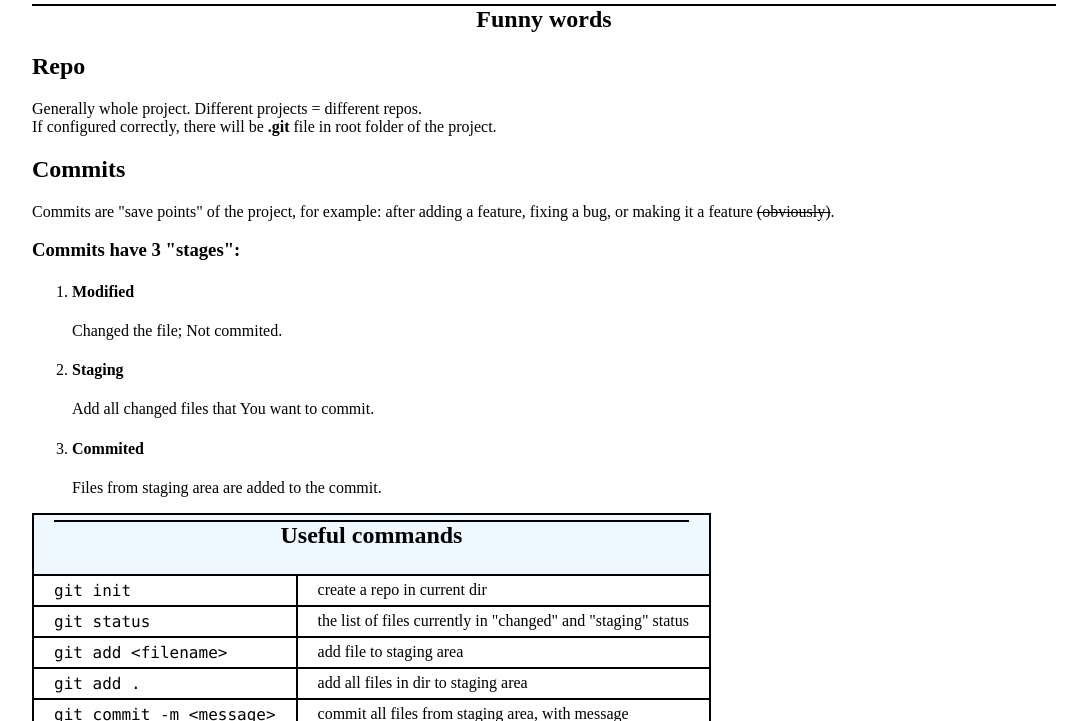
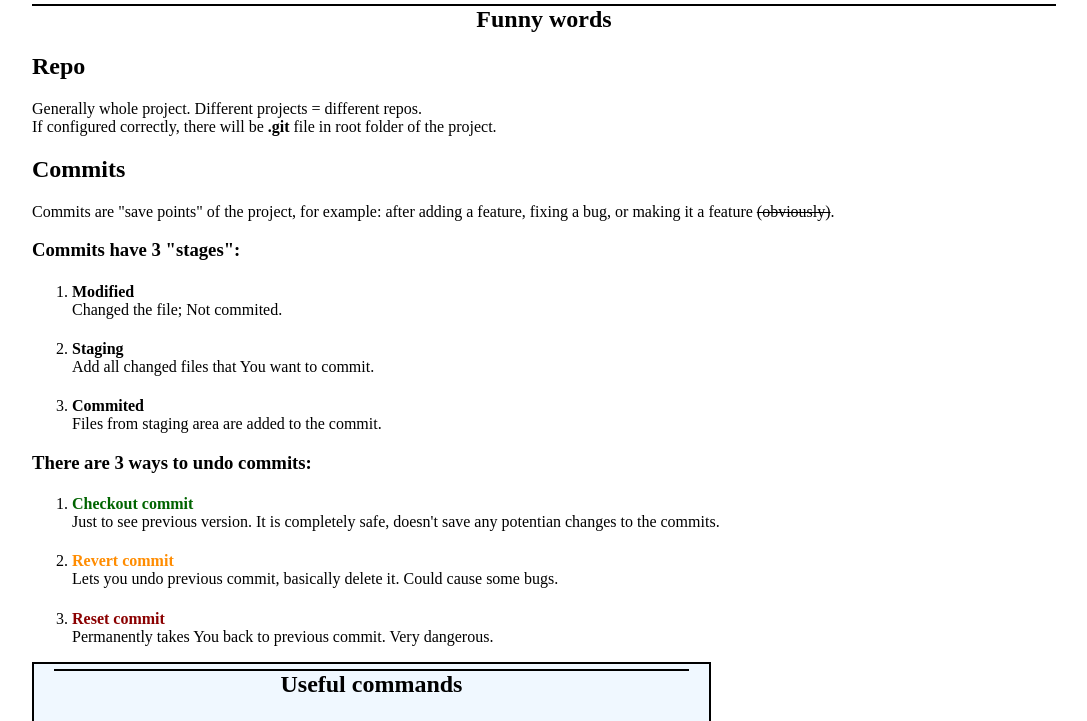
Before and after one commit to blaze26801/learning-git, a plain HTML site: page index.html in a window 1280 px wide. Shown: the part 180-901 px from the top of the page, without its empty margins (96-1183 px from the left). Drawn offline with Linux system fonts and the light colour scheme.

Commit message:
Info about undoing commits

```diff
--- a/index.html
+++ b/index.html
@@ -48,6 +48,27 @@
                         </p>
                     </li>
                 </ol>
+                <h3>There are 3 ways to undo commits:</h3>
+                <ol>
+                    <li>
+                        <h4 id="green">Checkout commit</h4>
+                        <p>
+                            Just to see previous version. It is completely safe, doesn't save any potentian changes to the commits.
+                        </p>
+                    </li>
+                    <li>
+                        <h4 id="orange">Revert commit</h4>
+                        <p>
+                            Lets you undo previous commit, basically delete it. Could cause some bugs.
+                        </p>
+                    </li>
+                    <li>
+                        <h4 id="red">Reset commit</h4>
+                        <p>
+                            Permanently takes You back to previous commit. Very dangerous.
+                        </p>
+                    </li>
+                </ol>
             </p>
         </section>
         <section>
--- a/style.css
+++ b/style.css
@@ -4,7 +4,13 @@ body{
     box-sizing: border-box;
 }
 
+h4{
+    margin-bottom: 0;
+}
 
+li p{
+    margin: 0 0 10px 0;
+}
 
 table{
     border-collapse: collapse;
@@ -42,7 +48,15 @@ table tr:first-child{
     margin-bottom: 10px;
 }
 
-
+#green{
+    color: darkgreen;
+}
+#orange{
+    color: darkorange;
+}
+#red{
+    color: darkred;
+}
 
 
 
```
Also changed, not shown: hiddenMessage.js (added).
